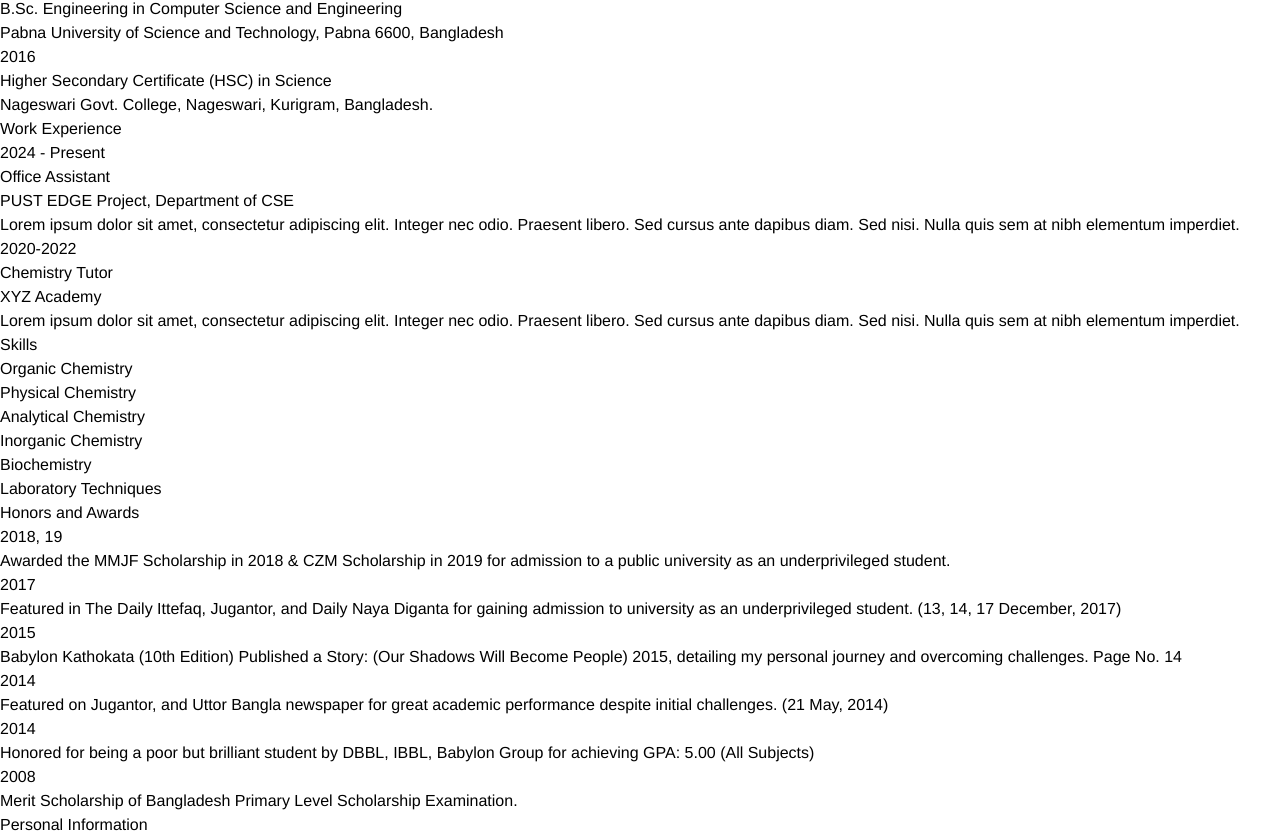
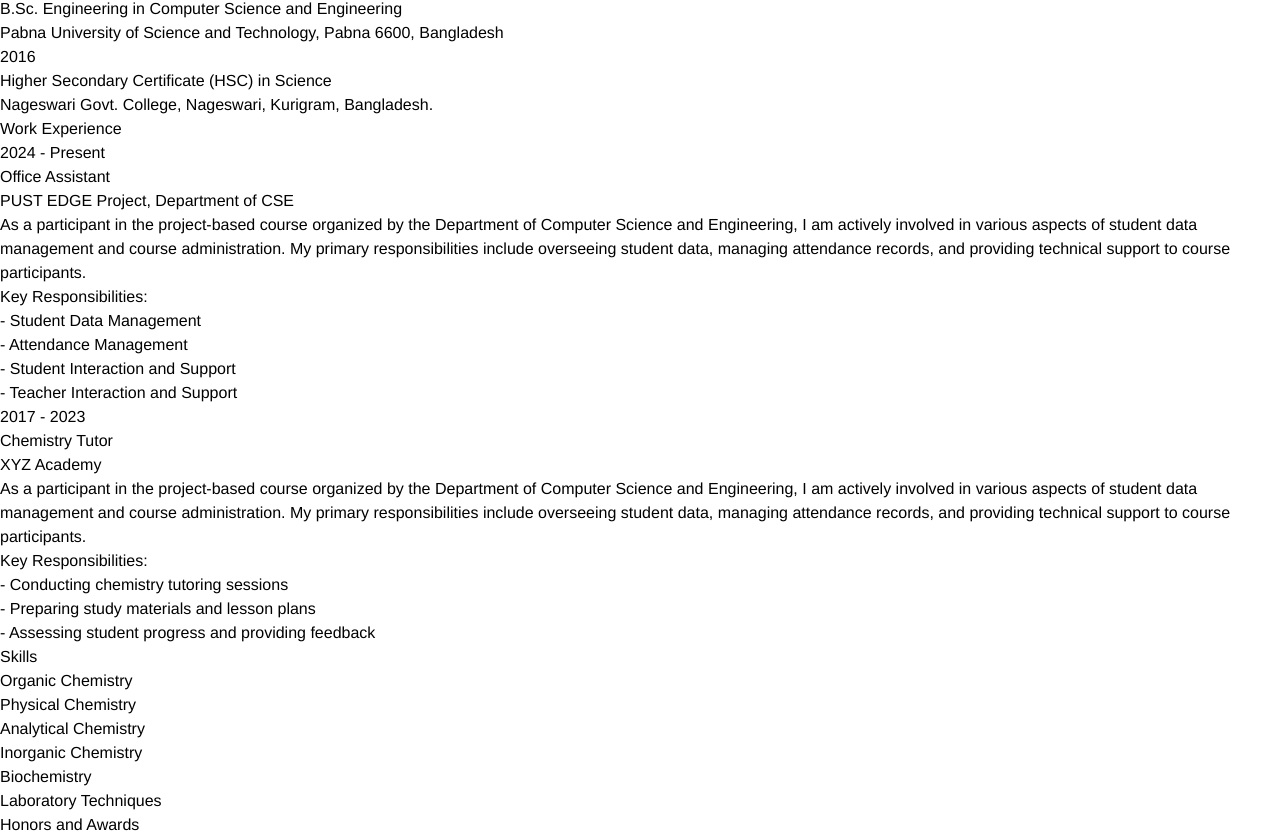
Before and after one commit to codebymojnu/mojnu-portfolio, a React (Vite) app: page / in a window 1280 px wide. Shown: the part 2456-3296 px from the top of the page. Built offline with nearby package versions, Linux system fonts and the light colour scheme; a web font is replaced by a local one.

Commit message:
responsiblities add

```diff
--- a/src/components/HomePage/WorkExperienceSection.jsx
+++ b/src/components/HomePage/WorkExperienceSection.jsx
@@ -5,34 +5,53 @@ export default function WorkExperienceSection() {
       position: "Office Assistant",
       institution: "PUST EDGE Project, Department of CSE",
       description:
-        "Lorem ipsum dolor sit amet, consectetur adipiscing elit. Integer nec odio. Praesent libero. Sed cursus ante dapibus diam. Sed nisi. Nulla quis sem at nibh elementum imperdiet.",
+        "As a participant in the project-based course organized by the Department of Computer Science and Engineering, I am actively involved in various aspects of student data management and course administration. My primary responsibilities include overseeing student data, managing attendance records, and providing technical support to course participants.",
+      responsibilities: [
+        "Student Data Management",
+        "Attendance Management",
+        "Student Interaction and Support",
+        "Teacher Interaction and Support",
+      ],
     },
     {
-      year: "2020-2022",
+      year: "2017 - 2023",
       position: "Chemistry Tutor",
       institution: "XYZ Academy",
       description:
-        "Lorem ipsum dolor sit amet, consectetur adipiscing elit. Integer nec odio. Praesent libero. Sed cursus ante dapibus diam. Sed nisi. Nulla quis sem at nibh elementum imperdiet.",
+        "As a participant in the project-based course organized by the Department of Computer Science and Engineering, I am actively involved in various aspects of student data management and course administration. My primary responsibilities include overseeing student data, managing attendance records, and providing technical support to course participants.",
+      responsibilities: [
+        "Conducting chemistry tutoring sessions",
+        "Preparing study materials and lesson plans",
+        "Assessing student progress and providing feedback",
+      ],
     },
     // Add more work experience entries as needed
   ];
 
   return (
-    <section className="">
+    <section className="py-4">
       <div className="container mx-auto px-4">
         <div className="mb-8">
           <h2 className="text-xl font-bold mb-4 pb-2 border-b border-gray-300">
             Work Experience
           </h2>
-          <div className="grid grid-cols-1 md:grid-cols-2 gap-y-4">
+          <div className="grid grid-cols-1 md:grid-cols-2 gap-4">
             {workExperience.map((item, index) => (
-              <div key={index} className="flex">
-                <p className="mr-4">{item.year}</p>
-                <div>
-                  <p className="font-bold">{item.position}</p>
-                  <p>{item.institution}</p>
-                  <p className="text-gray-700">{item.description}</p>
-                </div>
+              <div key={index} className="bg-white rounded-lg shadow-md p-6">
+                <p className="text-gray-700 font-bold">{item.year}</p>
+                <p className="text-lg font-semibold mt-2">{item.position}</p>
+                <p className="text-gray-600">{item.institution}</p>
+                <p className="text-gray-700 mt-2">{item.description}</p>
+                <h4 className="text-md font-bold mt-2">
+                  Key Responsibilities:
+                </h4>
+                <ul className="mt-1">
+                  {item.responsibilities.map((responsibility, idx) => (
+                    <li key={idx} className="text-gray-700">
+                      - {responsibility}
+                    </li>
+                  ))}
+                </ul>
               </div>
             ))}
           </div>
```
